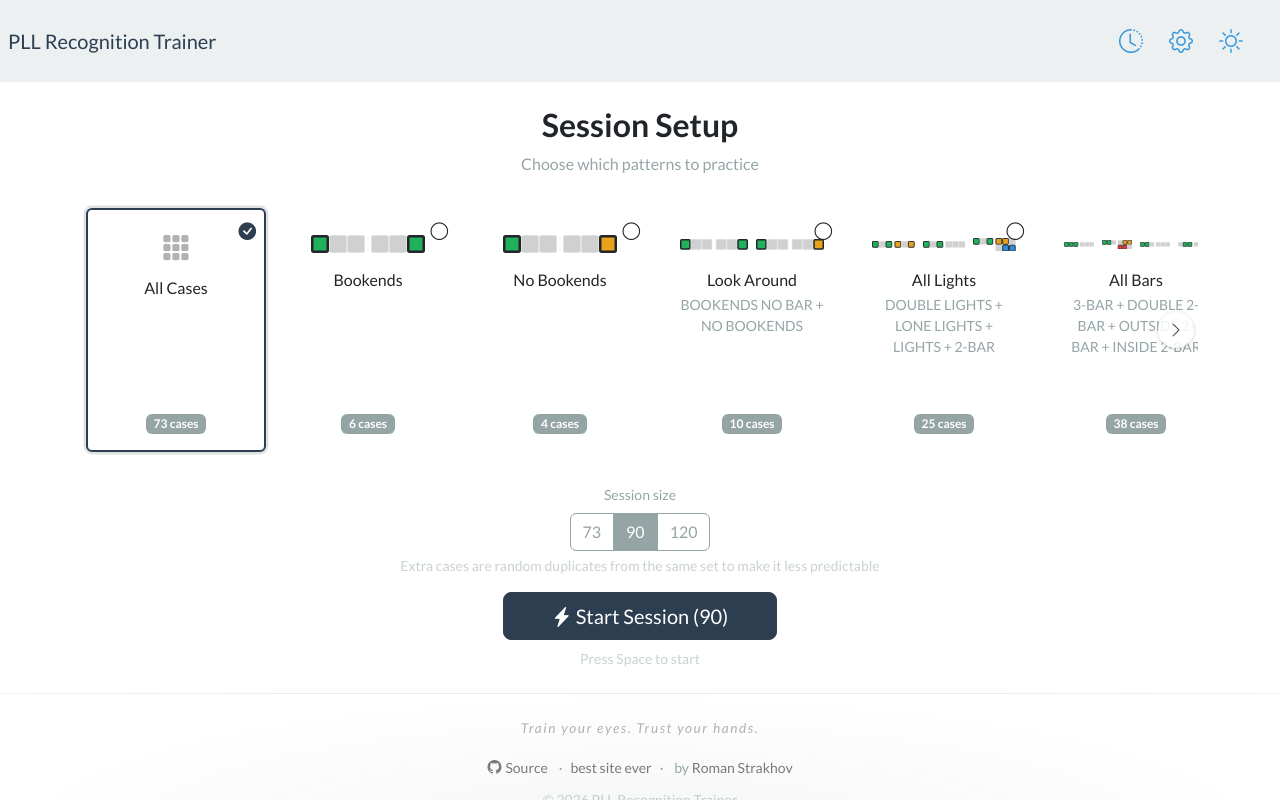
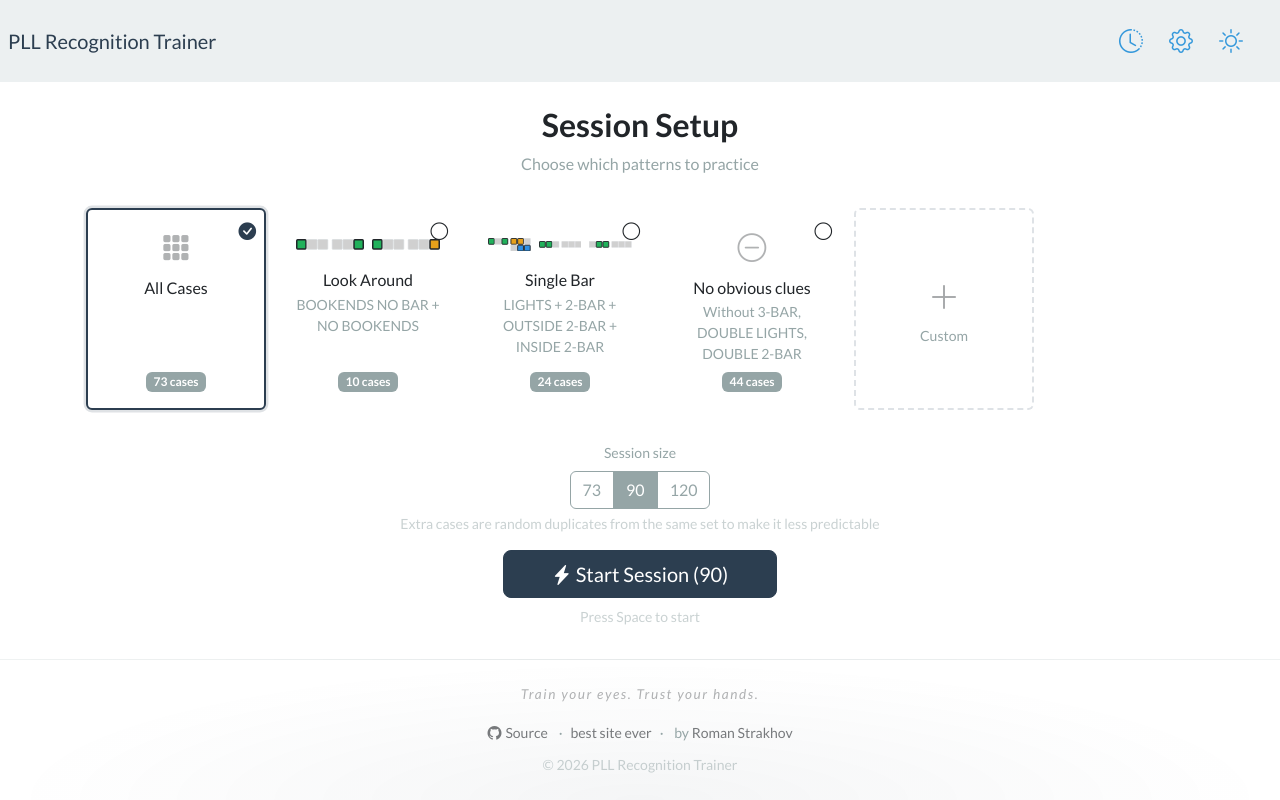
Before and after one commit to Roman-/pll_recognition_trainer, a Vue app: page /#/setup in a window 1280 px wide. Built offline with nearby package versions, Linux system fonts and the light colour scheme.

Commit message:
Introduce custom preset functionality with CreatePresetModal, custom preset store, and related updates for flexible session configurations.

```diff
--- /dev/null
+++ b/src/components/CreatePresetModal.vue
@@ -0,0 +1,205 @@
+<script setup>
+import { ref, computed, onMounted, watch } from 'vue'
+import { Modal } from 'bootstrap'
+import { getGuideGroup, keysForGroups } from '@/scripts/guide_lookup'
+import { ALL_GROUP_IDS } from '@/scripts/session_presets'
+import { useCustomPresetsStore } from '@/stores/CustomPresetsStore'
+import StickerPattern from '@/components/guide/StickerPattern.vue'
+import guideData from '@/assets/guide/pll_two_sided_page1.json'
+
+const props = defineProps(['closeCallback'])
+
+const customPresetsStore = useCustomPresetsStore()
+
+const modalRef = ref(null)
+const selected = ref(new Set())
+const nameManuallyEdited = ref(false)
+const presetName = ref('')
+
+const gridRows = guideData.layout.rows
+
+const groups = computed(() =>
+  ALL_GROUP_IDS.map(id => {
+    const g = getGuideGroup(id)
+    return {
+      id,
+      title: g.title,
+      headerLayers: g.header.layers,
+      caseCount: keysForGroups([id]).length,
+    }
+  })
+)
+
+const autoName = computed(() => {
+  if (selected.value.size === 0) return ''
+  return [...selected.value]
+    .map(id => getGuideGroup(id)?.title)
+    .filter(Boolean)
+    .join(' + ')
+})
+
+watch(autoName, (name) => {
+  if (!nameManuallyEdited.value) presetName.value = name
+})
+
+function toggleGroup(id) {
+  const s = new Set(selected.value)
+  if (s.has(id)) s.delete(id)
+  else s.add(id)
+  selected.value = s
+}
+
+function onNameInput() {
+  nameManuallyEdited.value = true
+}
+
+const totalCases = computed(() => {
+  if (selected.value.size === 0) return 0
+  return keysForGroups([...selected.value]).length
+})
+
+const canSave = computed(() => selected.value.size > 0 && presetName.value.trim().length > 0)
+
+function selectAll() {
+  selected.value = new Set(ALL_GROUP_IDS)
+}
+
+function selectNone() {
+  selected.value = new Set()
+  nameManuallyEdited.value = false
+}
+
+function save() {
+  if (!canSave.value) return
+  const label = presetName.value.trim() || autoName.value || 'Custom'
+  customPresetsStore.addPreset(label, [...selected.value])
+  Modal.getInstance(modalRef.value)?.hide()
+}
+
+function resetAll() {
+  customPresetsStore.clearAll()
+  Modal.getInstance(modalRef.value)?.hide()
+}
+
+onMounted(() => {
+  const m = new Modal(modalRef.value)
+  m.show()
+  modalRef.value.addEventListener('hidden.bs.modal', props.closeCallback)
+})
+</script>
+
+<template>
+  <div class="modal fade" ref="modalRef" tabindex="-1">
+    <div class="modal-dialog modal-dialog-centered modal-lg">
+      <div class="modal-content">
+        <div class="modal-header">
+          <h5 class="modal-title">Create Custom Preset</h5>
+          <button type="button" class="btn-close" data-bs-dismiss="modal"></button>
+        </div>
+        <div class="modal-body">
+          <div class="mb-3">
+            <input
+              type="text"
+              class="form-control"
+              placeholder="Preset name"
+              v-model="presetName"
+              @input="onNameInput"
+            >
+          </div>
+
+          <div class="d-flex justify-content-end gap-2 mb-2">
+            <button class="btn btn-outline-secondary btn-sm" @click="selectAll">All</button>
+            <button class="btn btn-outline-secondary btn-sm" @click="selectNone">None</button>
+          </div>
+
+          <div class="group-grid">
+            <template v-for="row in gridRows" :key="row.join()">
+              <div
+                v-for="groupId in row"
+                :key="groupId"
+                class="group-cell"
+                :class="{ 'group-selected': selected.has(groupId) }"
+                @click="toggleGroup(groupId)"
+              >
+                <div class="group-check">
+                  <i v-if="selected.has(groupId)" class="bi-check-square-fill text-primary"></i>
+                  <i v-else class="bi-square text-body-tertiary"></i>
+                </div>
+                <StickerPattern
+                  :layers="groups.find(g => g.id === groupId).headerLayers"
+                  :cellSize="16"
+                  :minColumns="6"
+                />
+                <div class="group-label">{{ groups.find(g => g.id === groupId).title }}</div>
+                <span class="badge text-bg-secondary group-badge">{{ groups.find(g => g.id === groupId).caseCount }}</span>
+              </div>
+            </template>
+          </div>
+
+          <div class="text-center mt-3 text-secondary small">
+            {{ selected.size > 0 ? totalCases + ' cases selected' : '\u00a0' }}
+          </div>
+
+          <div v-if="customPresetsStore.customPresets.length > 0" class="text-center mt-3">
+            <button class="btn btn-link btn-sm text-danger text-decoration-none" @click="resetAll">
+              <i class="bi-trash3 me-1"/>Reset all custom presets
+            </button>
+          </div>
+        </div>
+        <div class="modal-footer">
+          <button type="button" class="btn btn-secondary" data-bs-dismiss="modal">Cancel</button>
+          <button type="button" class="btn btn-primary" :disabled="!canSave" @click="save">
+            <i class="bi-plus-lg me-1"/>Save Preset
+          </button>
+        </div>
+      </div>
+    </div>
+  </div>
+</template>
+
+<style scoped>
+.group-grid {
+  display: grid;
+  grid-template-columns: repeat(3, 1fr);
+  gap: 0.5rem;
+}
+
+.group-cell {
+  position: relative;
+  border: 2px solid var(--bs-border-color);
+  border-radius: 0.5rem;
+  padding: 0.6rem;
+  cursor: pointer;
+  text-align: center;
+  transition: border-color 0.15s, background-color 0.15s;
+}
+
+.group-cell:hover {
+  border-color: rgba(var(--bs-primary-rgb), 0.4);
+}
+
+.group-selected {
+  border-color: var(--bs-primary) !important;
+  background-color: rgba(var(--bs-primary-rgb), 0.05);
+}
+
+.group-check {
+  position: absolute;
+  top: 6px;
+  right: 6px;
+  font-size: 1rem;
+}
+
+.group-label {
+  font-size: 0.75rem;
+  font-weight: 600;
+  margin-top: 0.35rem;
+  text-transform: uppercase;
+  letter-spacing: 0.03em;
+}
+
+.group-badge {
+  font-size: 0.65rem;
+  margin-top: 0.25rem;
+}
+</style>
--- a/src/components/PresetCard.vue
+++ b/src/components/PresetCard.vue
@@ -4,14 +4,13 @@ import StickerPattern from '@/components/guide/StickerPattern.vue'
 import PbStats from '@/components/PbStats.vue'
 
 const props = defineProps({
-  preset: { type: Object, default: null },
-  customGroupIds: { type: Array, default: null },
-  customLabel: { type: String, default: '' },
+  preset: { type: Object, required: true },
   selected: { type: Boolean, default: false },
+  deletable: { type: Boolean, default: false },
   pb: { type: Object, default: null },
 })
 
-defineEmits(['select'])
+defineEmits(['select', 'delete'])
 </script>
 
 <template>
@@ -22,24 +21,15 @@ defineEmits(['select'])
         <i v-else class="bi-circle text-body-tertiary"></i>
       </div>
 
-      <!-- Custom card -->
-      <template v-if="customGroupIds">
-        <div class="preset-patterns mb-2">
-          <StickerPattern
-            v-for="group in getGroups(customGroupIds)"
-            :key="group.id"
-            :layers="group.header.layers"
-            :cellSize="18"
-            :minColumns="6"
-          />
-        </div>
-        <h6 class="card-title mb-1">{{ customLabel }}</h6>
-        <PbStats v-if="pb" :pb="pb"/>
-        <span class="badge text-bg-secondary mt-auto">{{ presetKeys({ groups: customGroupIds }).length }} cases</span>
-      </template>
+      <button
+        v-if="deletable"
+        class="preset-delete"
+        @click.stop="$emit('delete')"
+        title="Delete preset"
+      >
+        <i class="bi-x-lg"></i>
+      </button>
 
-      <!-- Preset card -->
-      <template v-else-if="preset">
       <div v-if="preset.groups" class="preset-patterns mb-2">
         <StickerPattern
           v-for="group in getGroups(preset.groups)"
@@ -52,11 +42,11 @@ defineEmits(['select'])
       <div v-else class="preset-icon mb-2">
         <i :class="preset.exclude ? 'bi-dash-circle' : 'bi-grid-3x3-gap-fill'"></i>
       </div>
+
       <h6 class="card-title mb-1">{{ preset.label }}</h6>
       <small v-if="subtitle(preset)" class="text-secondary d-block mb-2">{{ subtitle(preset) }}</small>
       <PbStats v-if="pb" :pb="pb"/>
       <span class="badge text-bg-secondary mt-auto">{{ presetKeys(preset).length }} cases</span>
-      </template>
     </div>
   </div>
 </template>
@@ -87,6 +77,31 @@ defineEmits(['select'])
   font-size: 1.1rem;
 }
 
+.preset-delete {
+  position: absolute;
+  top: 6px;
+  left: 6px;
+  border: none;
+  background: none;
+  color: var(--bs-secondary);
+  font-size: 0.75rem;
+  padding: 2px 4px;
+  line-height: 1;
+  border-radius: 3px;
+  cursor: pointer;
+  opacity: 0;
+  transition: opacity 0.15s, color 0.15s;
+}
+
+.preset-card:hover .preset-delete {
+  opacity: 0.6;
+}
+
+.preset-delete:hover {
+  opacity: 1 !important;
+  color: var(--bs-danger);
+}
+
 .preset-patterns {
   display: flex;
   gap: 8px;
--- a/src/composables/usePersonalBests.js
+++ b/src/composables/usePersonalBests.js
@@ -1,31 +1,27 @@
 import { ref, computed, watch, onMounted, unref } from 'vue'
 import { presets, presetKeys } from '@/scripts/session_presets'
-import { keysForGroups } from '@/scripts/guide_lookup'
+import { useCustomPresetsStore } from '@/stores/CustomPresetsStore'
 import { computePoolKey, getPersonalBests } from '@/scripts/session_history'
 
-export function usePresetPBs(sizeOption, customGroupIds) {
+export function usePresetPBs(sizeOption) {
     const presetPBs = ref(new Map())
+    const customPresetsStore = useCustomPresetsStore()
 
     async function load() {
         const map = new Map()
-        for (const preset of presets) {
+        const allPresets = [...presets, ...customPresetsStore.customPresets]
+        for (const preset of allPresets) {
             const keys = presetKeys(preset)
             const poolKey = computePoolKey(keys)
             const pb = await getPersonalBests(poolKey, unref(sizeOption))
             if (pb) map.set(preset.id, pb)
-        }
-        const groupIds = unref(customGroupIds)
-        if (groupIds) {
-            const keys = keysForGroups(groupIds)
-            const poolKey = computePoolKey(keys)
-            const pb = await getPersonalBests(poolKey, unref(sizeOption))
-            if (pb) map.set('custom', pb)
         }
         presetPBs.value = map
     }
 
     onMounted(load)
     watch(sizeOption, load)
+    watch(() => customPresetsStore.customPresets.length, load)
 
     return { presetPBs }
 }
--- a/src/scripts/session_presets.js
+++ b/src/scripts/session_presets.js
@@ -3,16 +3,15 @@ import { keysForGroups, getGuideGroup } from '@/scripts/guide_lookup'
 
 export const presets = [
     { id: 'all', label: 'All Cases', groups: null },
-    { id: 'bookends', label: 'Bookends', groups: ['bookends_no_bar'] },
-    { id: 'no_bookends', label: 'No Bookends', groups: ['no_bookends'] },
     { id: 'look_around', label: 'Look Around', groups: ['bookends_no_bar', 'no_bookends'] },
-    { id: 'all_lights', label: 'All Lights', groups: ['double_lights', 'lone_lights', 'lights_plus_2bar'] },
-    { id: 'all_bars', label: 'All Bars', groups: ['three_bar', 'double_2bar', 'outside_2bar', 'inside_2bar'] },
-    { id: 'double_lights', label: 'Double Lights', groups: ['double_lights'] },
     { id: 'single_bar', label: 'Single Bar', groups: ['lights_plus_2bar', 'outside_2bar', 'inside_2bar'] },
     { id: 'no_obvious_clues', label: 'No obvious clues', exclude: ['three_bar', 'double_lights', 'double_2bar'] },
-    { id: 'no_lights', label: 'No Lights', exclude: ['double_lights', 'lone_lights', 'lights_plus_2bar'] },
-    { id: 'no_bars', label: 'No Bars', exclude: ['three_bar', 'double_2bar', 'outside_2bar', 'inside_2bar', 'lights_plus_2bar'] },
+]
+
+export const ALL_GROUP_IDS = [
+    'three_bar', 'double_lights', 'lights_plus_2bar',
+    'lone_lights', 'double_2bar', 'outside_2bar',
+    'inside_2bar', 'bookends_no_bar', 'no_bookends'
 ]
 
 export function getGroups(groupIds) {
--- /dev/null
+++ b/src/stores/CustomPresetsStore.js
@@ -0,0 +1,34 @@
+import { reactive, watch } from 'vue'
+import { defineStore } from 'pinia'
+
+const localStorageKey = 'pll_custom_presets'
+
+export const useCustomPresetsStore = defineStore('customPresets', () => {
+    const saved = JSON.parse(localStorage.getItem(localStorageKey))
+    const customPresets = reactive(Array.isArray(saved) ? saved : [])
+
+    watch(customPresets, () => {
+        localStorage.setItem(localStorageKey, JSON.stringify(customPresets))
+    }, { deep: true })
+
+    function addPreset(label, groupIds) {
+        const preset = {
+            id: 'custom_' + Date.now(),
+            label,
+            groups: [...groupIds],
+        }
+        customPresets.push(preset)
+        return preset
+    }
+
+    function removePreset(id) {
+        const idx = customPresets.findIndex(p => p.id === id)
+        if (idx !== -1) customPresets.splice(idx, 1)
+    }
+
+    function clearAll() {
+        customPresets.splice(0, customPresets.length)
+    }
+
+    return { customPresets, addPreset, removePreset, clearAll }
+})
--- a/src/views/SessionSetupView.vue
+++ b/src/views/SessionSetupView.vue
@@ -3,19 +3,22 @@ import { ref, computed, onMounted } from 'vue'
 import { useRouter, useRoute } from 'vue-router'
 import { useSessionStore } from '@/stores/SessionStore'
 import { useSettingsStore } from '@/stores/SettingsStore'
+import { useCustomPresetsStore } from '@/stores/CustomPresetsStore'
 import { allPllKeys } from '@/scripts/pll_cases'
 import { keysForGroups } from '@/scripts/guide_lookup'
-import { presets, getGroups, presetKeys } from '@/scripts/session_presets'
+import { presets, presetKeys } from '@/scripts/session_presets'
 import { SIZE_OPTIONS, SIZE_DEFAULT, SIZE_UNIQUE, computeSessionTotal, computeExtraCount, buildSessionPool as buildPool, sizeHelpText } from '@/scripts/session_sizing'
 import { useKeydown } from '@/composables/useKeydown'
 import { useHorizontalScroll } from '@/composables/useHorizontalScroll'
 import { usePresetPBs } from '@/composables/usePersonalBests'
 import PresetCard from '@/components/PresetCard.vue'
+import CreatePresetModal from '@/components/CreatePresetModal.vue'
 
 const router = useRouter()
 const route = useRoute()
 const session = useSessionStore()
 const settings = useSettingsStore()
+const customPresetsStore = useCustomPresetsStore()
 
 onMounted(() => {
   settings.store.activeQuestStepId = null
@@ -23,43 +26,60 @@ onMounted(() => {
 const { scrollRef, canScrollLeft, canScrollRight, scrollBy } = useHorizontalScroll()
 
 const selectedPresetId = ref('all')
-const customGroupIds = ref(null)
 const sizeOption = ref(SIZE_DEFAULT)
+const showCreateModal = ref(false)
 
 // Initialize from query params (e.g., /setup?groups=three_bar)
 const groupsParam = route.query.groups
 if (groupsParam) {
   const ids = groupsParam.split(',')
   const sorted = [...ids].sort()
-  const match = presets.find(p =>
+  // Check default presets
+  const defaultMatch = presets.find(p =>
     p.groups && p.groups.length === sorted.length &&
     [...p.groups].sort().every((g, i) => g === sorted[i])
   )
-  if (match) {
-    selectedPresetId.value = match.id
+  if (defaultMatch) {
+    selectedPresetId.value = defaultMatch.id
   } else {
-    customGroupIds.value = ids
-    selectedPresetId.value = 'custom'
+    // Check custom presets
+    const customMatch = customPresetsStore.customPresets.find(p =>
+      p.groups.length === sorted.length &&
+      [...p.groups].sort().every((g, i) => g === sorted[i])
+    )
+    if (customMatch) {
+      selectedPresetId.value = customMatch.id
+    } else {
+      // Auto-create a custom preset
+      const preset = customPresetsStore.addPreset(ids.map(id => id).join(' + '), ids)
+      selectedPresetId.value = preset.id
+    }
   }
 }
 
-const customLabel = computed(() =>
-  getGroups(customGroupIds.value).map(g => g.title).join(' + ')
-)
+const allPresets = computed(() => [...presets, ...customPresetsStore.customPresets])
+
+function findPreset(id) {
+  return allPresets.value.find(p => p.id === id)
+}
 
 const poolKeys = computed(() => {
-  if (selectedPresetId.value === 'custom') return keysForGroups(customGroupIds.value)
-  const preset = presets.find(p => p.id === selectedPresetId.value)
+  const preset = findPreset(selectedPresetId.value)
   return preset ? presetKeys(preset) : allPllKeys()
 })
 
 const extraCount = computed(() => computeExtraCount(poolKeys.value.length, sizeOption.value))
 const sessionCaseCount = computed(() => computeSessionTotal(poolKeys.value.length, sizeOption.value))
 
-const { presetPBs } = usePresetPBs(sizeOption, customGroupIds)
+const { presetPBs } = usePresetPBs(sizeOption)
 
 function selectPreset(id) {
   selectedPresetId.value = id
+}
+
+function deletePreset(id) {
+  if (selectedPresetId.value === id) selectedPresetId.value = 'all'
+  customPresetsStore.removePreset(id)
 }
 
 function buildSessionPool() {
@@ -68,8 +88,7 @@ function buildSessionPool() {
 }
 
 function getPresetLabel() {
-  if (selectedPresetId.value === 'custom') return customLabel.value
-  const preset = presets.find(p => p.id === selectedPresetId.value)
+  const preset = findPreset(selectedPresetId.value)
   return preset ? preset.label : 'All Cases'
 }
 
@@ -108,21 +127,21 @@ useKeydown((e) => {
       <div class="preset-scroll" ref="scrollRef">
         <div class="preset-grid">
           <PresetCard
-            v-if="customGroupIds"
-            :customGroupIds="customGroupIds"
-            :customLabel="customLabel"
-            :selected="selectedPresetId === 'custom'"
-            :pb="presetPBs.get('custom')"
-            @select="selectPreset('custom')"
-          />
-          <PresetCard
-            v-for="preset in presets"
+            v-for="preset in allPresets"
             :key="preset.id"
             :preset="preset"
             :selected="selectedPresetId === preset.id"
+            :deletable="preset.id.startsWith('custom_')"
             :pb="presetPBs.get(preset.id)"
             @select="selectPreset(preset.id)"
+            @delete="deletePreset(preset.id)"
           />
+          <div class="card preset-card add-card" @click="showCreateModal = true">
+            <div class="card-body d-flex flex-column align-items-center justify-content-center text-center">
+              <i class="bi-plus-lg add-icon"></i>
+              <small class="text-secondary mt-1">Custom</small>
+            </div>
+          </div>
         </div>
       </div>
     </div>
@@ -146,6 +165,8 @@ useKeydown((e) => {
       </button>
       <div class="text-secondary small mt-2 opacity-50">Press Space to start</div>
     </div>
+
+    <CreatePresetModal v-if="showCreateModal" :closeCallback="() => showCreateModal = false"/>
   </div>
 </template>
 
@@ -201,4 +222,25 @@ useKeydown((e) => {
   gap: 0.75rem;
   padding: 0.5rem 0.25rem;
 }
+
+.add-card {
+  width: 180px;
+  flex-shrink: 0;
+  cursor: pointer;
+  border: 2px dashed var(--bs-border-color);
+  transition: border-color 0.2s;
+}
+
+.add-card:hover {
+  border-color: rgba(var(--bs-primary-rgb), 0.5);
+}
+
+.add-icon {
+  font-size: 2rem;
+  opacity: 0.4;
+}
+
+.add-card:hover .add-icon {
+  opacity: 0.7;
+}
 </style>
```
Lines whose indentation alone changed are shown as unchanged.
